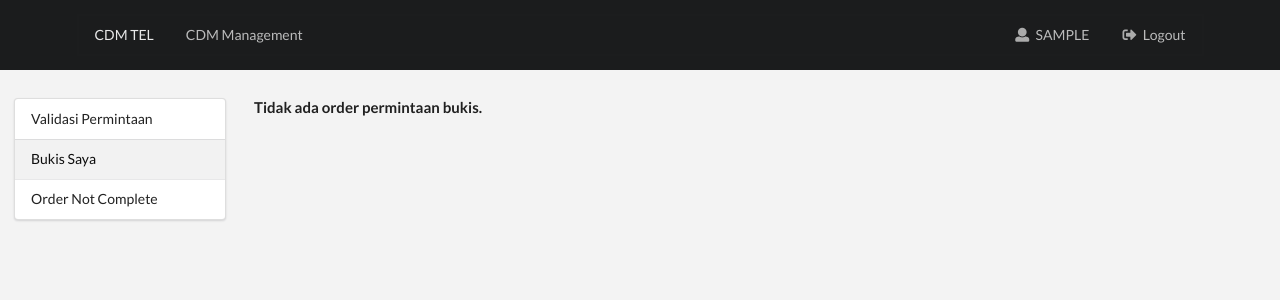
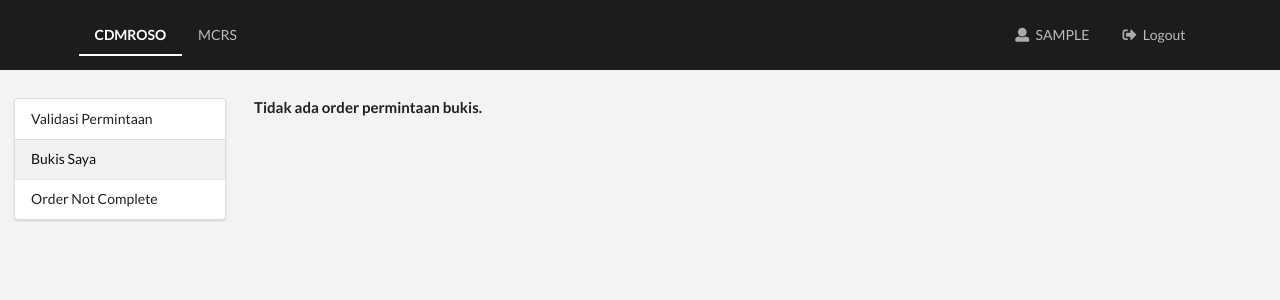
Before and after one commit to cursecan/cdmtel, a Django app: page /cdm/monitor/ in a window 1280 px wide. Shown: the top 300 px of the page. Run offline with Django 3.2, Linux system fonts and the light colour scheme; the visitor is signed in with stand-in values (Sample User, id 1); data that the repository does not hold is empty.

Commit message:
Update home header template

```diff
--- a/template/header.html
+++ b/template/header.html
@@ -1,14 +1,14 @@
 <div class="ui vertical inverted segment">
     <div class="ui secondary inverted pointing menu container">
-        <div class="item">CDM TEL</div>
-        <a href="{% url 'cdmsoro:index' %}" class="item">CDM Management</a>
+        <a href="{% url 'home' %}" class="item active">CDMROSO</a>
+        <a href="{% url 'cdmsoro:index' %}" class="item">MCRS</a>
         <div class="right menu">
             {% if user.is_authenticated %}
                 <a class="item"><i class="ui user icon"></i> {{ request.user|upper }}</a>
                 <a href="{% url 'logout' %}" class="item"><i class="logout icon"></i> Logout</a>
             {% else %}
             <div class="item">
-                <a href="{% url 'login' %}" class="ui button">Login</a>
+                <a href="{% url 'login' %}" class="ui basic button">LOGIN</a>
             </div>
             {% endif %}
         </div>
```
